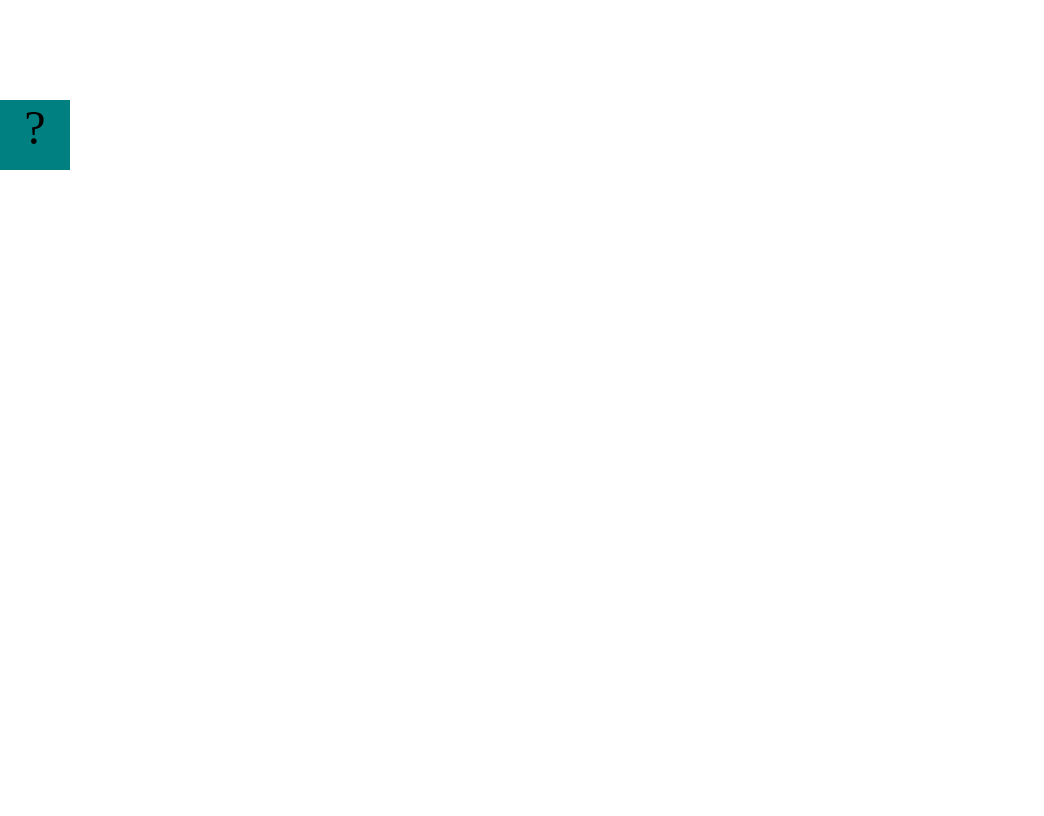
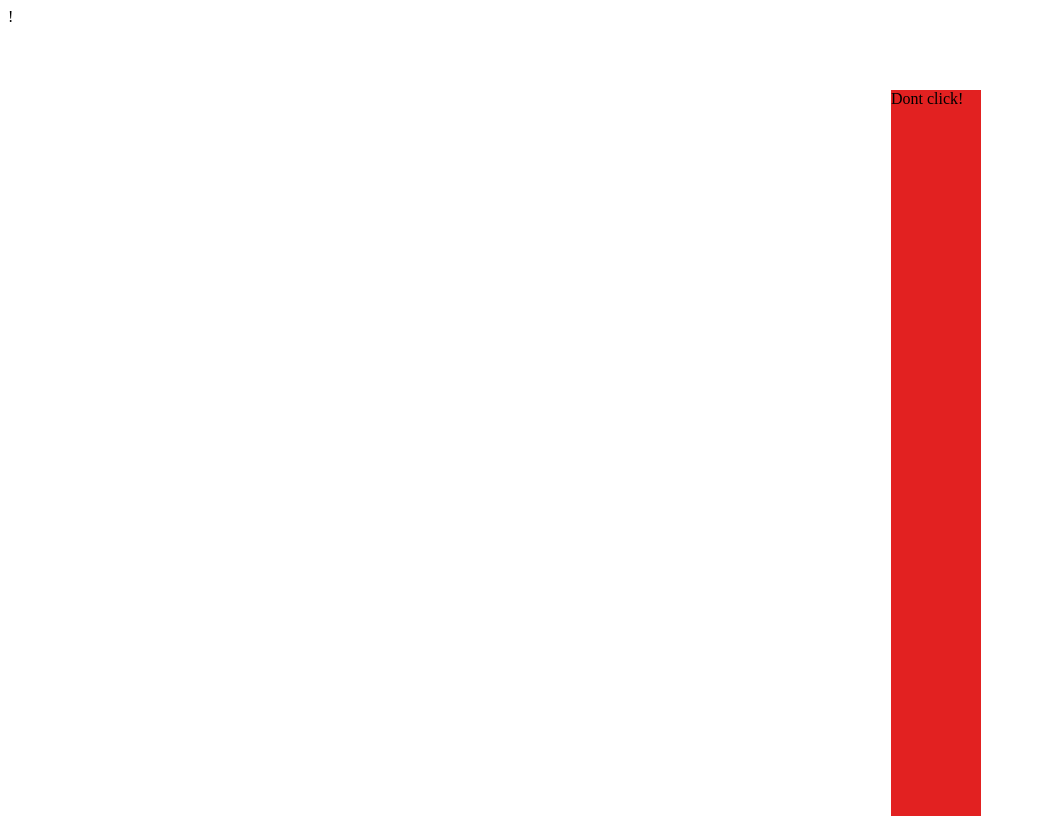
Before and after one commit to Matthewklein88/MatthewKlein.github.io, a plain HTML site: page projects/bouncing-box/index.html in a window 1280 px wide. Shown: the whole page, without its empty margins (0-1044 px from the left). Drawn offline with Linux system fonts and the light colour scheme.

Commit message:
add bouncing box

```diff
--- a/projects/bouncing-box/index.html
+++ b/projects/bouncing-box/index.html
@@ -1,34 +1,38 @@
-<!DOCTYPE html>
 <html>
+
 <head>
 	<meta charset="utf-8">
 	<title>Bouncing Box</title>
 	<script src="jquery.min.js"></script>
 	<style>
 		.box {
-			width: 70px;
-			height: 70px;
-			background-color: teal;
-			font-size: 300%;
-			text-align: center;
+			width: 90px;
+			height: 2000px;
+			background-color:rgb(226, 33, 33);
+			font-size: 100%;
+			text-align: left;
 			display: block;
 			position: absolute;
-			top: 100px;
-			left: 0px;  /* <--- Change me! */
+			top: 90px;
+			left: 10px;
 		}
-		.board{
+
+
+		.board {
 			height: 100vh;
 		}
 	</style>
 	<!-- 	<script src="//cdnjs.cloudflare.com/ajax/libs/jquery/2.1.1/jquery.min.js"></script> -->
 
 </head>
+
 <body class="board">
 	<!-- HTML for the box -->
-	<div class="box">?</div>
+	<div class="box">Dont click!</div>!
+	</div>
 
 	<script>
-		(function(){
+		(function () {
 			'use strict'
 			/* global jQuery */
 
@@ -61,18 +65,34 @@
 			//////////////////////////////////////////////////////////////////
 
 			// TODO 2 - Variable declarations
-
+			var locationX = 0;
+			var points = 0;
+			var BlessUp = 9;
 
 
 			/*
-			This Function will be called 20 times/second. Each time it is called,
+			This Function will be called 20 times/second.each time it is called,
 			it should move the Box to a new location. If the box drifts off the screen
 			turn it around!
 			*/
 			function update() {
+				moveBoxTo(locationX)
+				locationX = locationX + BlessUp;
+
+				if (locationX > boardWidth) {
+					// console.log (BlessUp);
+					BlessUp = BlessUp * -1;
+					// console.log (BlessUp);
+
+				} else if (locationX < 0) {
+					BlessUp = BlessUp * -1;
+				}
+
+			}
 
 
-			};
+
+
 
 			/*
 			This Function will be called each time the box is clicked. Each time it is called,
@@ -80,6 +100,9 @@
 			the left side of the screen.
 			*/
 			function handleBoxClick() {
+				changeBoxText(points = points + 1)
+				BlessUp = BlessUp + 3;
+				locationX = 0
 
 
 
@@ -87,4 +110,5 @@
 		})();
 	</script>
 </body>
+
 </html>
```
Also changed, not shown: projects/bouncing-box/jquery.min.js.
